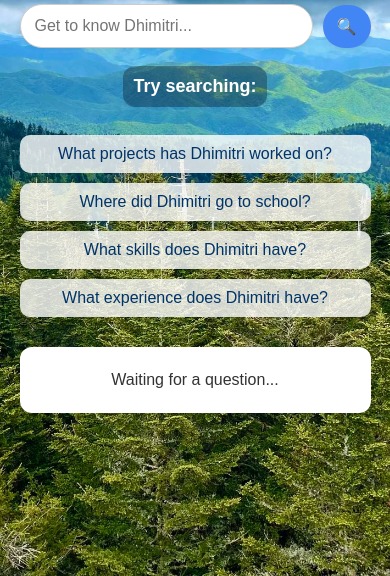
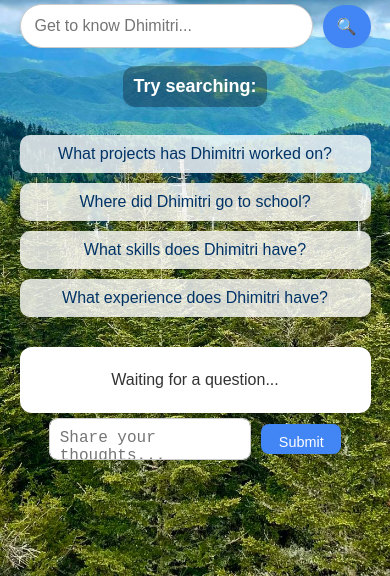
Before and after one commit to justmicho/justmicho.com, a website: page frontend/index.html in a window 390 px wide. Shown: the part 268-844 px from the top of the page. Drawn offline with Linux system fonts and the light colour scheme.

Commit message:
mobile design changes and updates on everything used of the website so far

```diff
--- a/frontend/style.css
+++ b/frontend/style.css
@@ -401,7 +401,46 @@ position: absolute;
 
 /* Mobile styles for suggestion box */
 @media (max-width: 600px) {
-  .suggestion-box {
+  .suggestion-header {
     display: none;
   }
+
+  .suggestion-box {
+    position: static; /* Let it flow under content */
+    width: 75%;
+    max-width: 100%;
+    margin: 5px auto 0 auto;
+    padding: 0;
+    background: transparent;
+    box-shadow: none;
+    display: flex;
+    flex-direction: row;
+    justify-content: center;
+    align-items: center;
+    gap: 10px;
+  }
+
+  .suggestion-box textarea {
+    flex: 1;
+    height: 20px;
+    font-size: 1rem;
+    padding: 10px;
+    border: 1px solid #ccc;
+    border-radius: 8px;
+    width: 20px; /* allow flex to control width */
+    margin: 0;
+  }
+
+  .suggestion-box button {
+    width: 80px;
+    height: 30px;
+    font-size: 0.9rem;
+    padding: 10px;
+    border-radius: 8px;
+    background-color: #4285f4;
+    color: white;
+    border: none;
+    cursor: pointer;
+    margin: 0;
+  }
 }
```
